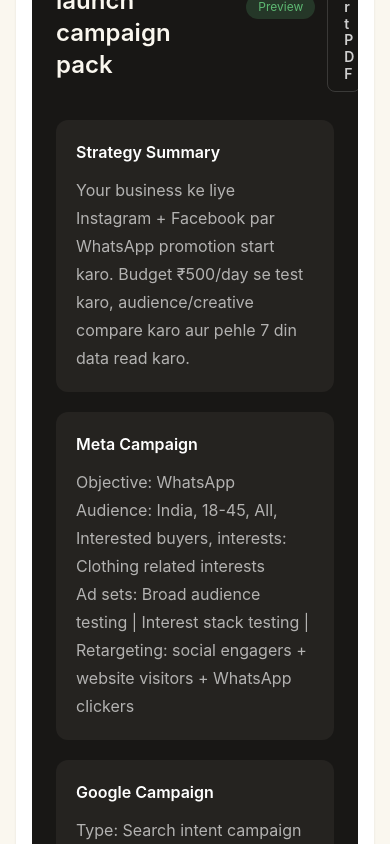
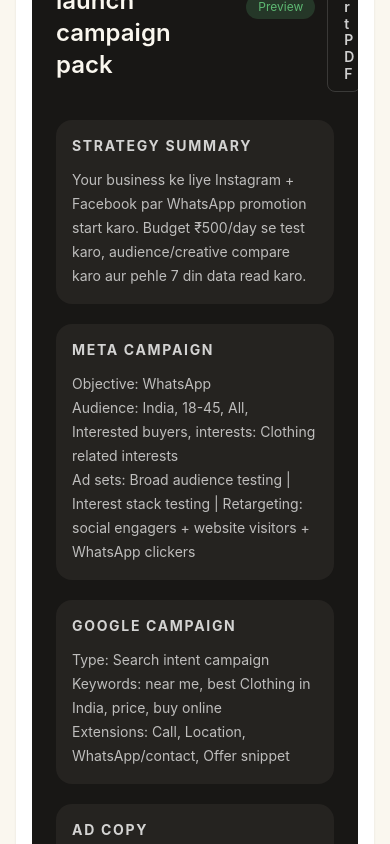
Before and after one commit to lkmeeena882437-dotcom/Launch1stAd.ai, a Next.js app: page /campaign in a window 390 px wide. Shown: the part 1480-2324 px from the top of the page. Built offline with nearby package versions, Linux system fonts and the light colour scheme.

Commit message:
Improve result card mobile readability

```diff
--- a/components/campaign/ResultCard.tsx
+++ b/components/campaign/ResultCard.tsx
@@ -1,8 +1,8 @@
 export function ResultCard({ title, body }: { title: string; body: string }) {
   return (
-    <div className="rounded-xl bg-darkElevated p-5">
-      <h3 className="font-semibold text-white">{title}</h3>
-      <p className="mt-3 whitespace-pre-line leading-7 text-white/65">{body}</p>
+    <div className="rounded-2xl bg-darkElevated p-4 md:p-5">
+      <h3 className="text-sm font-bold uppercase tracking-[0.12em] text-white/80">{title}</h3>
+      <p className="mt-3 whitespace-pre-line text-sm leading-6 text-white/70 md:leading-7">{body}</p>
     </div>
   );
 }
```
